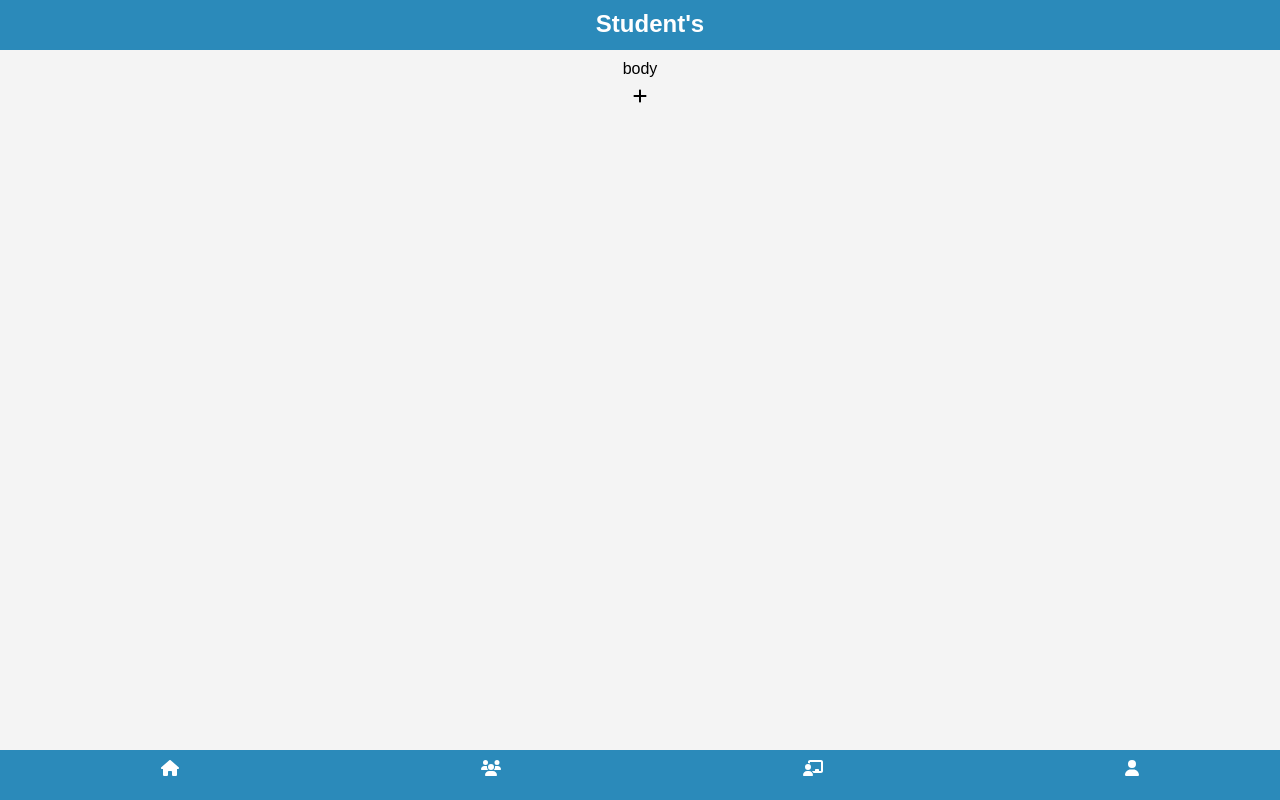
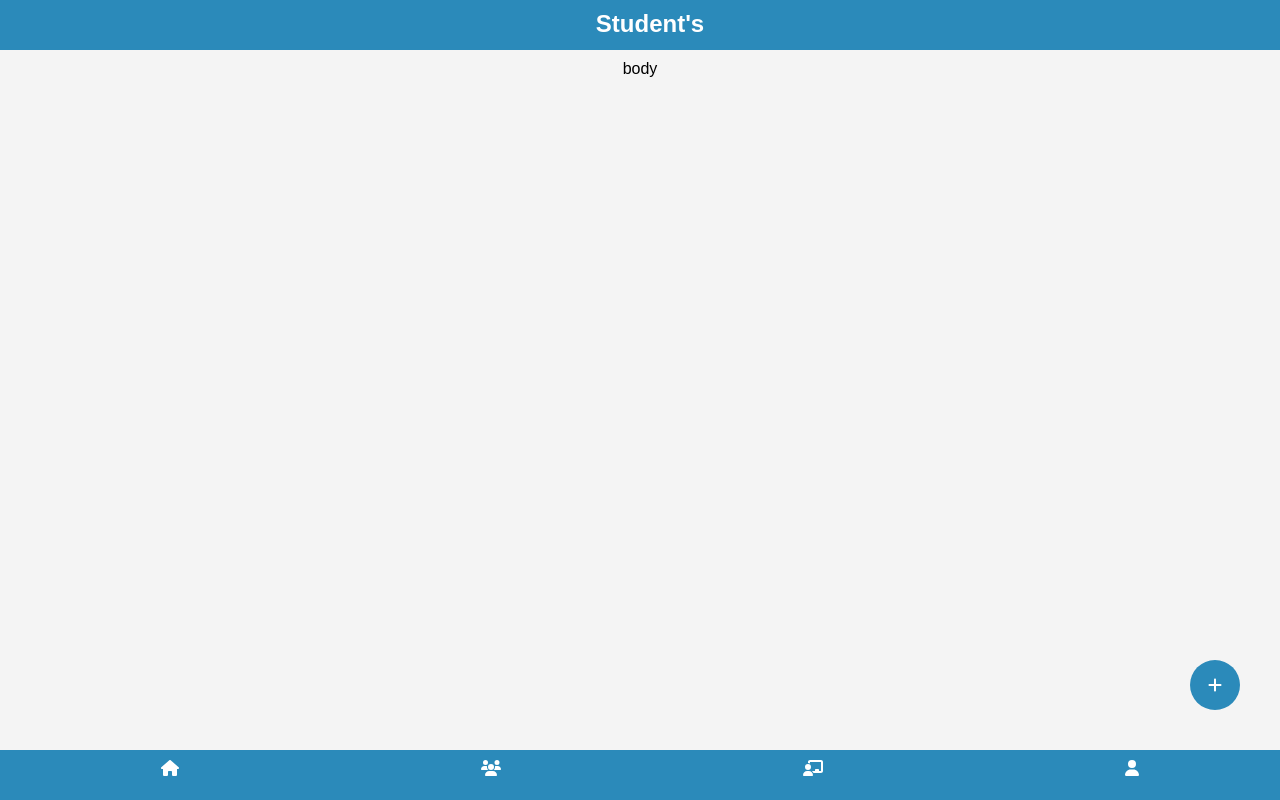
Before and after one commit to 98SKY/coachingApp, a React (Create React App) app: page /student in a window 1280 px wide. Built offline with nearby package versions, Linux system fonts and the light colour scheme.

Commit message:
user type done

```diff
--- a/src/Component/SignUp.js
+++ b/src/Component/SignUp.js
@@ -9,12 +9,16 @@ const SignUp = () => {
   const navigate = useNavigate();
   const location = useLocation();
   const params = new URLSearchParams(location.search);
-  const userType = params.get("userType");
+  const userTypeParam = params.get("userType");
+  const userType = userTypeParam ? userTypeParam.split('?')[0] : null;
+  const myCoachingId = userTypeParam ? userTypeParam.split('=')[1] : null;
+  // console.log('>>>',myCoachingId);
+
 
   const isStudent = userType === 'student';
   const isTeacher = userType === 'teacher';
   const isInstitute = userType==='institute';
-
+//  console.log('userTypeuserTypeuserTypeuserType',myCoachingId);
   const [loading, setLoading] = useState(false);
   const [formData, setFormData] = useState({
     name: '',
@@ -51,8 +55,8 @@ const SignUp = () => {
     if (isValid) {
       setLoading(true);
       try {
-        console.log('userType',userType);
-        const formDataWithUserType = { ...formData, userType };
+        console.log('userType',userType,myCoachingId);
+        const formDataWithUserType = { ...formData, userType,myCoachingId };
         const response = await registerInstitute(formDataWithUserType);
         setLoading(false);
         alert(`Check your email or phone for the user ID and one-time password.`);
--- a/src/Component/teacher/Teacher.js
+++ b/src/Component/teacher/Teacher.js
@@ -3,7 +3,7 @@ import { useNavigate } from 'react-router-dom';
 import '../../global.css';
 import './teacher.css';
 import { FontAwesomeIcon } from '@fortawesome/react-fontawesome';
-import { faHome, faUsers, faChalkboardTeacher, faUser } from '@fortawesome/free-solid-svg-icons';
+import { faHome, faUsers, faChalkboardTeacher, faUser,faPlus } from '@fortawesome/free-solid-svg-icons';
 import { useLocation } from "react-router-dom";
 
 const Teacher = () => {
@@ -25,7 +25,12 @@ const Teacher = () => {
     <div className='wrapper'>
       <div className='padding-all'>
           <div className='header'>Teacher's</div>
-          <div className='body'>body</div>
+          <div className='body'>
+            body
+            <div className="plushIcon" onClick={() => handleNavigation(`/SignUp?userType=teacher`)}>
+            <FontAwesomeIcon icon={faPlus} />
+          </div>
+            </div>
           <div className='mainFooter'>
           <FontAwesomeIcon icon={faHome} onClick={() => handleNavigation('/controlPanel')} />
             <FontAwesomeIcon icon={faUsers} onClick={() => handleNavigation('/student')} />
--- a/src/global.css
+++ b/src/global.css
@@ -80,3 +80,19 @@ justify-content: space-around;
 .footer > svg {
   cursor: pointer;
 }
+
+.plushIcon {
+  position: fixed;
+  bottom: 90px;
+  right: 40px;
+  background-color: rgb(43, 138, 186);
+  color: white;
+  width: 50px;
+  height: 50px;
+  border-radius: 50%;
+  display: flex;
+  justify-content: center;
+  align-items: center;
+  cursor: pointer;
+  z-index: 999; /* Ensure the icon is above other content */
+}
```
